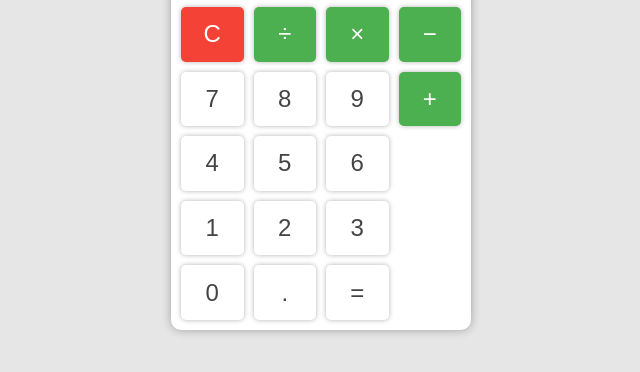
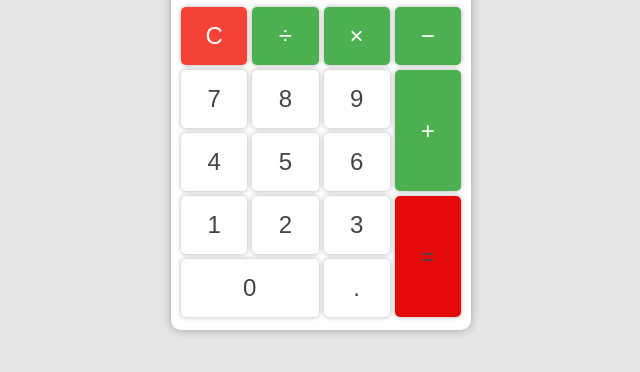
Before and after one commit to ARecabarren/simpleCalculator, a plain HTML site: page index.html in a window 1280 px wide. Shown: the part 270-642 px from the top of the page, without its empty margins (319-959 px from the left). Drawn offline with Linux system fonts and the light colour scheme.

Commit message:
Set 3rd style approach

```diff
--- a/index.html
+++ b/index.html
@@ -1,5 +1,6 @@
 <!DOCTYPE html>
 <html lang="en">
+
 <head>
     <meta charset="UTF-8">
     <meta http-equiv="X-UA-Compatible" content="IE=edge">
@@ -7,6 +8,7 @@
     <link rel="stylesheet" href="style.css">
     <title>Calculator</title>
 </head>
+
 <body>
 
     <div class="calculator-container">
@@ -14,38 +16,31 @@
             <div class="calculator-display">
                 display
             </div>
-
-            <div class="calculator-buttons-row">
+            <div class="button-container">
                 <button class="calculator-button button-clear">C</button>
                 <button class="calculator-button button-operator">&#247;</button>
                 <button class="calculator-button button-operator">&#215;</button>
                 <button class="calculator-button button-operator">&#8722;</button>
-			</div>
-
-            <div class="calculator-buttons-row">
                 <button class="calculator-button button-number" value="7">7</button>
                 <button class="calculator-button button-number" value="8">8</button>
                 <button class="calculator-button button-number" value="9">9</button>
-				<button class="calculator-button button-operator" value="+">+</button>
-			</div>
-			<div class="calculator-buttons-row">
+                <button class="calculator-button button-operator plus" value="+">+</button>
                 <button class="calculator-button button-number" value="4">4</button>
                 <button class="calculator-button button-number" value="5">5</button>
                 <button class="calculator-button button-number" value="6">6</button>
-			</div>
-			<div class="calculator-buttons-row">
                 <button class="calculator-button button-number" value="1">1</button>
                 <button class="calculator-button button-number" value="2">2</button>
                 <button class="calculator-button button-number" value="3">3</button>
-			</div>
-			<div class="calculator-buttons-row">
-				<button class="calculator-button button-number" value="0">0</button>
+                <button class="calculator-button button-number zero" value="0">0</button>
                 <button class="calculator-button button-decimal" value=".">.</button>
                 <button class="calculator-button button-equals" value="=">=</button>
+            </div>
+
         </div>
     </div>
     </div>
 
     <script src="script.js"></script>
 </body>
+
 </html>
--- a/style.css
+++ b/style.css
@@ -42,6 +42,13 @@ body {
 	text-align: right;
 }
 
+.button-container{
+    display: grid;
+    grid-template-columns: repeat(4,1fr);
+    /* grid-template-rows: repeat(5,1fr); */
+    gap: 5px;
+}
+
 .calculator-buttons-row {
 	display: grid;
 	grid-template-columns: repeat(4, 1fr);
@@ -57,6 +64,9 @@ body {
 	box-shadow: 0px 0px 5px rgba(0, 0, 0, 0.3);
 	font-size: 24px;
 	color: #444;
+    height: 58px;
+    width: auto;
+
 }
 
 .button-clear {
@@ -68,3 +78,18 @@ body {
 	background-color: #4caf50;
 	color: #fff;
 }
+
+.plus{
+    grid-row: 2/4;
+    grid-column: 4;
+    height:100%
+}
+.button-equals{
+    grid-row: 4/6;
+    grid-column: 4;
+    height: 100%;
+    background-color: #e40a0a;
+}
+.zero{
+    grid-column: 1/3;
+}
```
Lines whose indentation alone changed are shown as unchanged.
